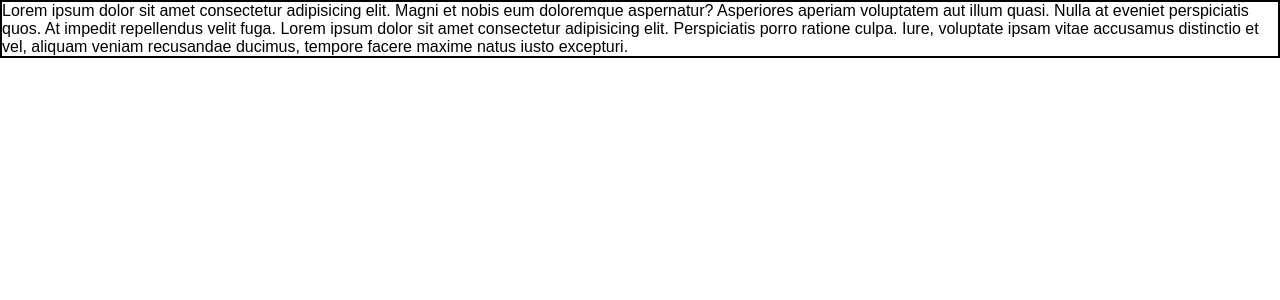
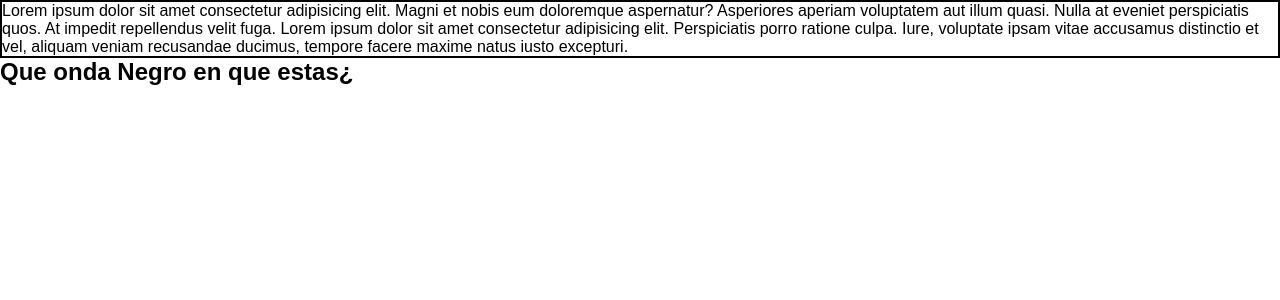
Before and after one commit to Focbri/proyectoR, a PHP site: page / in a window 1280 px wide. Shown: the part 69-369 px from the top of the page. Run offline with PHP 8.4, Linux system fonts and the light colour scheme.

Commit message:
primer commit prueba

```diff
--- a/Views/V_Inicio.php
+++ b/Views/V_Inicio.php
@@ -15,5 +15,6 @@
     <nav></nav>
   </header>
   <p class="parrafo">Lorem ipsum dolor sit amet consectetur adipisicing elit. Magni et nobis eum doloremque aspernatur? Asperiores aperiam voluptatem aut illum quasi. Nulla at eveniet perspiciatis quos. At impedit repellendus velit fuga. Lorem ipsum dolor sit amet consectetur adipisicing elit. Perspiciatis porro ratione culpa. Iure, voluptate ipsam vitae accusamus distinctio et vel, aliquam veniam recusandae ducimus, tempore facere maxime natus iusto excepturi.</p>
+  <h2>Que onda Negro en que estas¿</h2>
 </body>
 </html>
```
